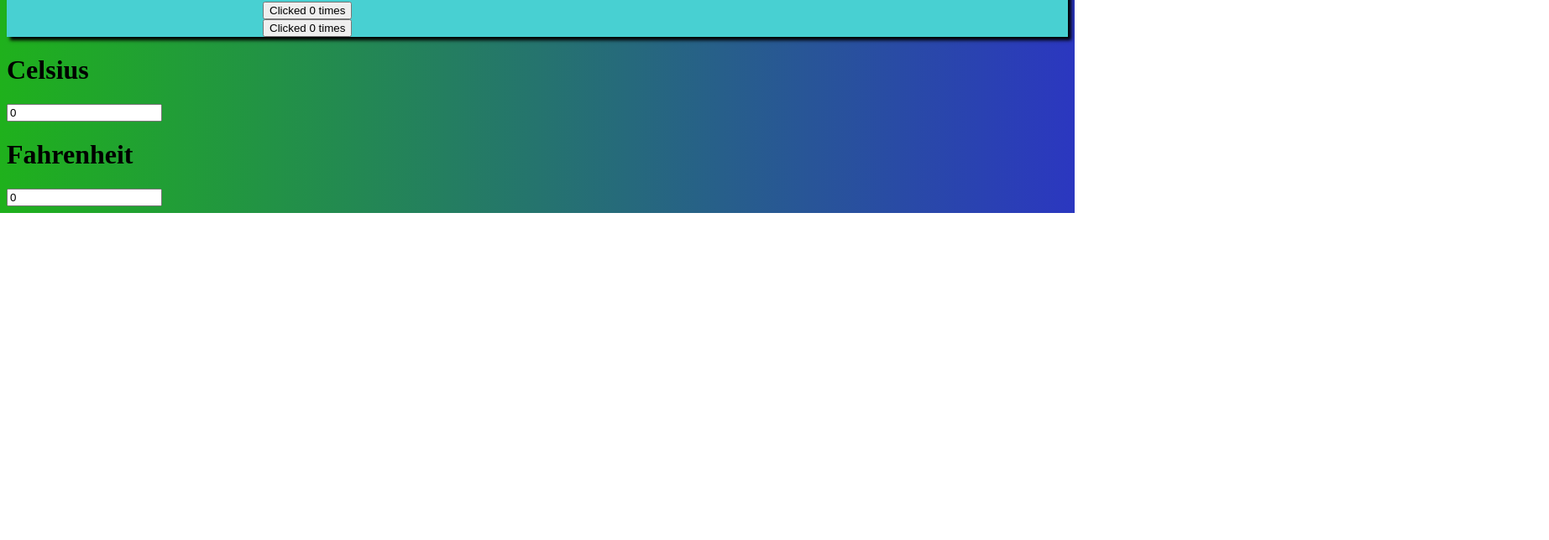
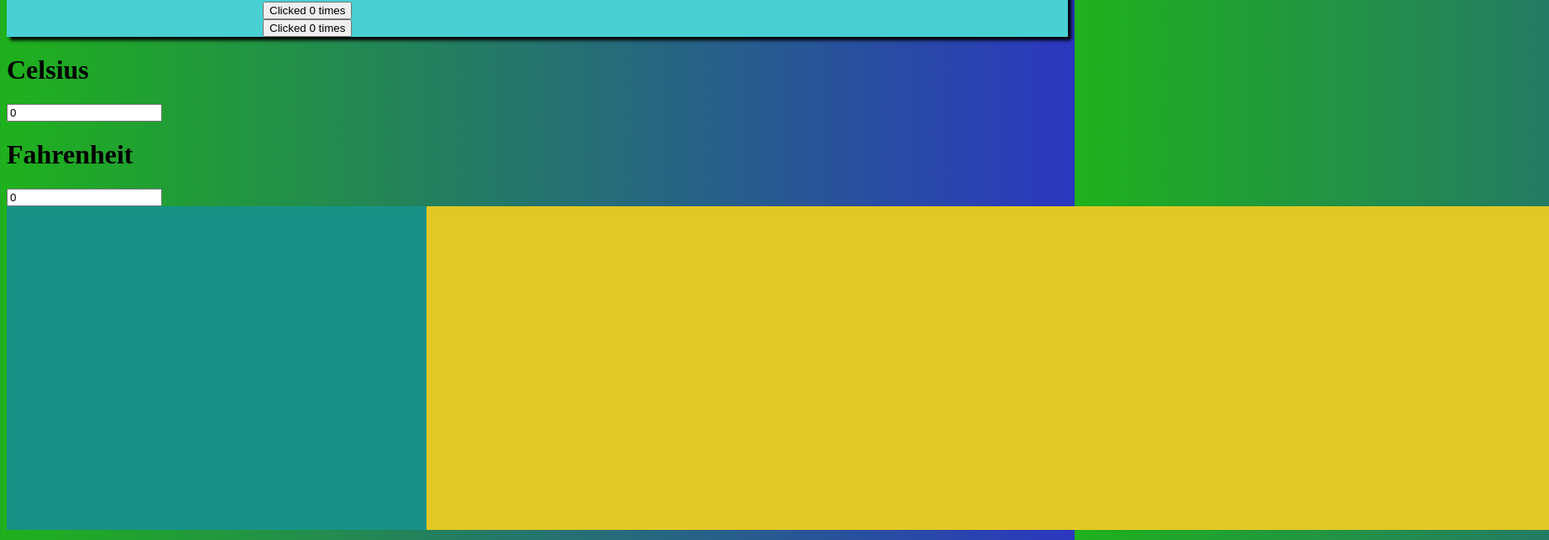
Before and after one commit to NavneetOrion/React-Work, a React (Create React App) app: page / in a window 1280 px wide. Shown: the part 3642-4286 px from the top of the page at 84% size, 1845 px wide, since content can reach past the window. Before the commit the page ends 3896 px from the top, so only its background shows below. Built offline with nearby package versions, Linux system fonts and the light colour scheme.

Commit message:
Composition of Props

```diff
--- a/public/style.css
+++ b/public/style.css
@@ -74,3 +74,21 @@
     box-shadow: 4px 4px 4px;
 
 }
+
+.Contact{
+    width: 500px;
+    height:386px;
+    background-color: #189286;
+    display: inline-block;
+}
+
+.Chat{
+    width: 1337px;
+    height:386px;
+    background-color: #e2c824;
+    display: inline-block;
+}
+
+.Containment{
+    display: flex;
+}
--- /dev/null
+++ b/src/Chat.jsx
@@ -0,0 +1,9 @@
+import React from "react";
+function Chat(){
+    return(
+        <>
+            <div className="Chat"></div>
+        </>
+    )
+}
+export default Chat;
--- /dev/null
+++ b/src/Contact.jsx
@@ -0,0 +1,11 @@
+import React from "react";
+function Contact(){
+    return(
+
+        <>
+            <div className="Contact"></div>
+        </>
+    )
+}
+
+export default Contact;
--- /dev/null
+++ b/src/Containment.jsx
@@ -0,0 +1,19 @@
+import React from 'react';
+
+function Containment(props){
+  return(
+    <>
+    <div className='Containment'>
+      <div className='Containment-left'>
+      {props.left}
+      </div>
+      <div className='Containment-right'>
+        {props.right}
+      </div>
+    </div>
+
+    </>
+  )
+}
+
+export default Containment;
--- a/src/index.js
+++ b/src/index.js
@@ -14,6 +14,9 @@ import Forms from './Forms';
 import NewForm from './NewForm';
 import Counter from './Counter';
 import Temp from './Temp';
+import Containment from './Containment';
+import Contact from './Contact';
+import Chat from './Chat';
 
 const comment = {
   date: new Date().toDateString(),
@@ -45,6 +48,10 @@ root.render(
     <NewForm/>
     <Counter/>
     <Temp/>
+    <Containment
+      left={<Contact/>}
+      right={<Chat/>}
+    />
 
   </>
 
```
